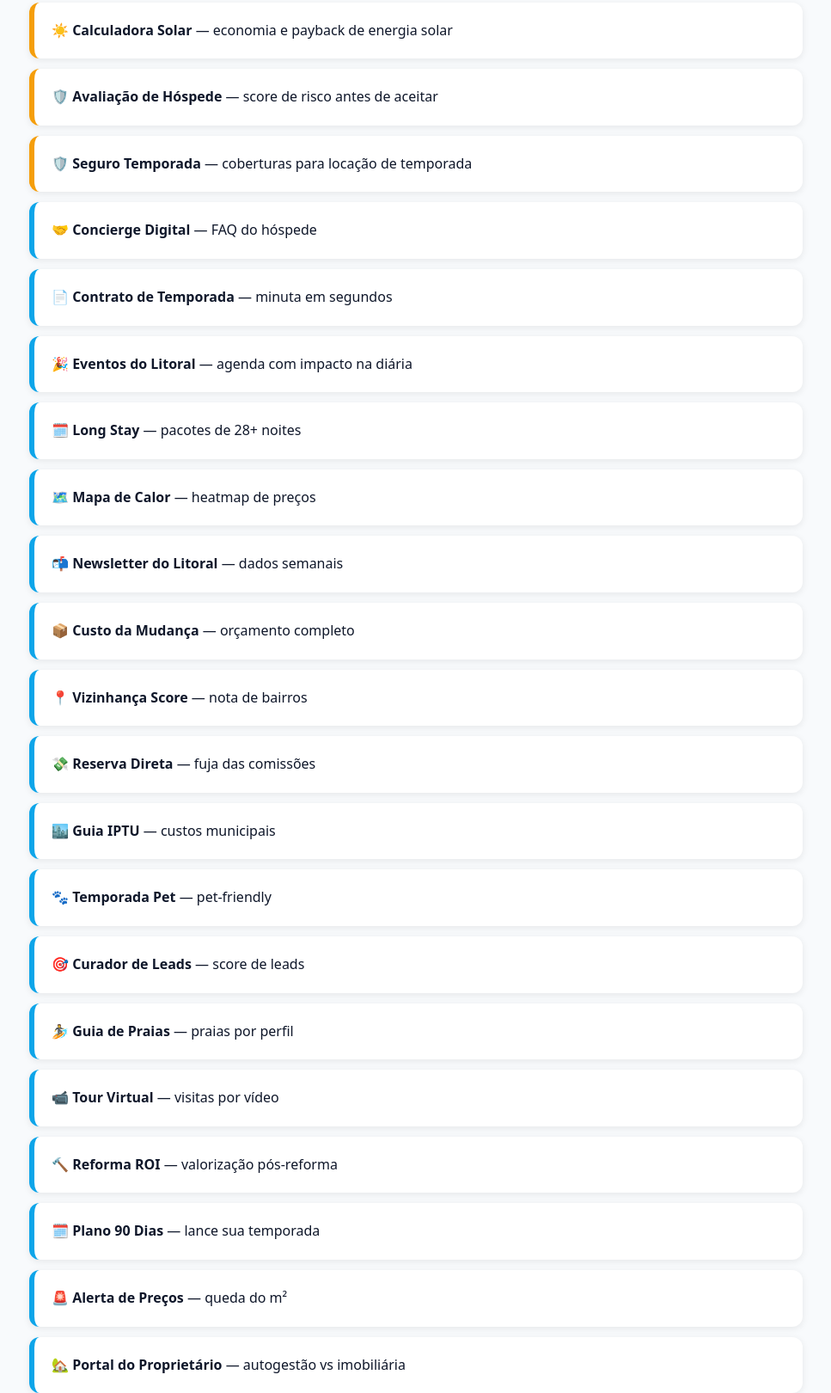
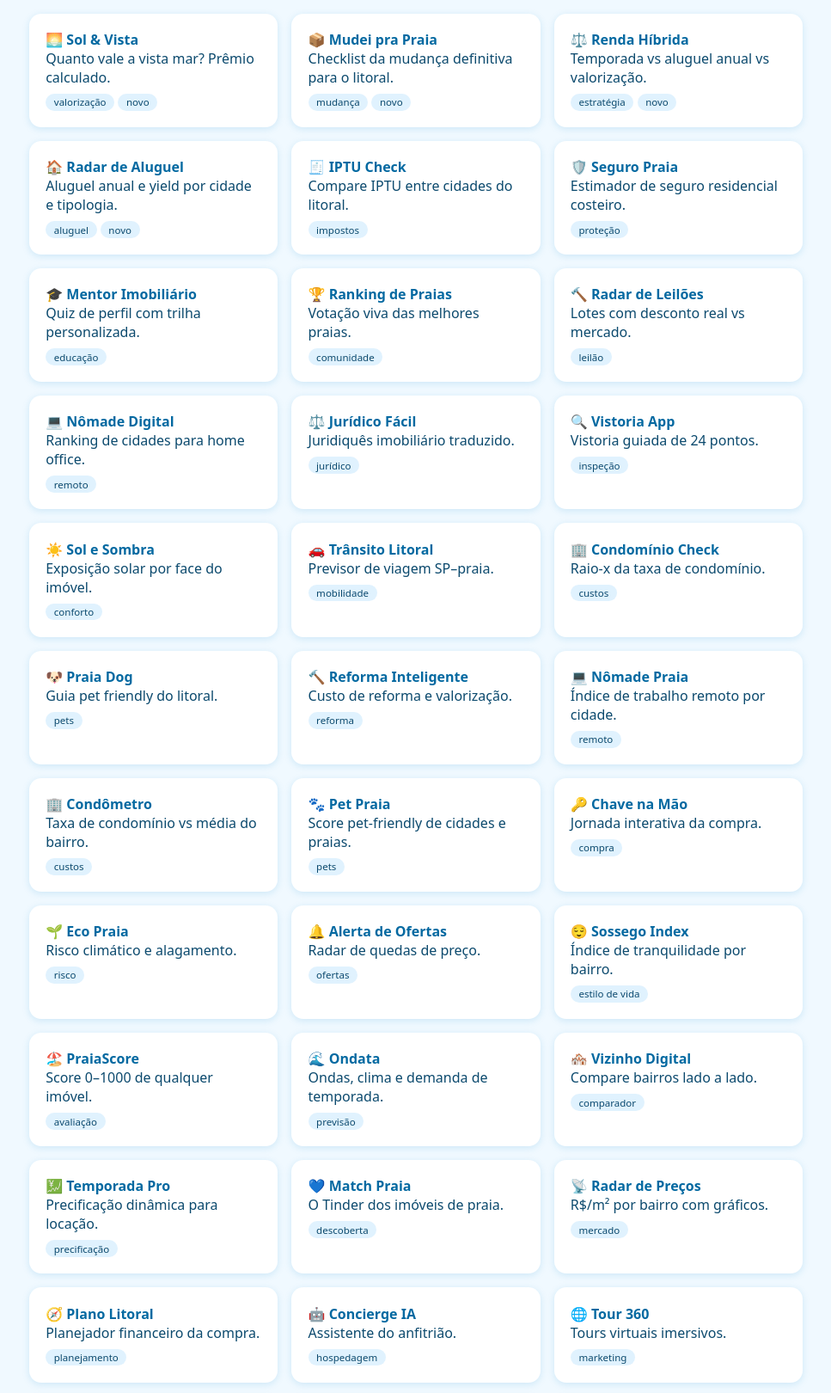
Before and after one commit to praiadigital/apps, a plain HTML site: page index.html in a window 1280 px wide. Shown: the part 295-1915 px from the top of the page at 86% size, without its empty margins (156-1123 px from the left). Drawn offline with Linux system fonts and the light colour scheme.

Commit message:
feat: add sol-vista, mudei-pra-praia, renda-hibrida e radar-aluguel ao hub

```diff
--- a/index.html
+++ b/index.html
@@ -1,63 +1,72 @@
 <!DOCTYPE html>
 <html lang="pt-BR">
 <head>
-<meta charset="UTF-8">
-<meta name="viewport" content="width=device-width, initial-scale=1.0">
-<title>Rede de Apps — Praia Digital</title>
-<meta name="description" content="Todos os aplicativos e ferramentas da rede Praia Digital: simuladores, guias, quizzes e áreas temáticas do mercado imobiliário do litoral paulista.">
-<style>
-body{font-family:system-ui,-apple-system,sans-serif;margin:0;background:#f8fafc;color:#0f172a;line-height:1.6}
-.hero{background:linear-gradient(135deg,#0c4a6e,#0ea5e9);color:#fff;padding:60px 20px;text-align:center}
-.container{max-width:900px;margin:0 auto;padding:30px 20px}
-.app{display:block;background:#fff;border-radius:12px;padding:20px;margin:12px 0;text-decoration:none;color:#0f172a;box-shadow:0 2px 8px rgba(0,0,0,.08);border-left:6px solid #0ea5e9}
-.app:hover{transform:translateY(-2px)}
-.app.new{border-left-color:#f59e0b}
-footer{text-align:center;padding:24px;color:#64748b;font-size:.9em}
-</style>
+<meta charset="UTF-8"><meta name="viewport" content="width=device-width,initial-scale=1">
+<title>Praia Digital Apps — Rede de Apps do Litoral</title>
+<meta name="description" content="Hub da rede de apps satélite Praia Digital: ferramentas gratuitas para imóveis, temporada e investimento no litoral paulista.">
+<style>body{font-family:system-ui;margin:0;background:#f0f9ff;color:#0c4a6e}header{background:linear-gradient(135deg,#0369a1,#0ea5e9);color:#fff;padding:2.5rem 1rem;text-align:center}header a{color:#bae6fd}main{max-width:900px;margin:1.5rem auto;padding:0 1rem}.grid{display:grid;grid-template-columns:repeat(auto-fill,minmax(260px,1fr));gap:1rem}.app{background:#fff;border-radius:14px;padding:1.2rem;box-shadow:0 2px 8px rgba(2,132,199,.15);text-decoration:none;color:inherit;display:block;transition:transform .15s}.app:hover{transform:translateY(-3px)}.app b{color:#0369a1}.tag{display:inline-block;background:#e0f2fe;border-radius:999px;padding:.15rem .6rem;font-size:.72rem;margin-top:.5rem}h2{margin-top:2rem}footer{text-align:center;font-size:.85rem;padding:2rem 1rem;color:#0369a1}</style>
 </head>
 <body>
-<div class="hero">
-<h1>🌊 Rede de Apps Praia Digital</h1>
-<p>Ferramentas, simuladores e guias especializados no mercado imobiliário do litoral paulista.</p>
+<header><h1>🌊 Praia Digital Apps</h1><p>Uma rede de apps gratuitos para quem compra, investe ou hospeda no litoral paulista.</p><a href="https://praia.digital">← Voltar ao portal praia.digital</a></header>
+<main>
+<h2>🚀 Lançamentos</h2>
+<div class="grid">
+<a class="app" href="https://praia.digital/sol-vista"><b>🌅 Sol & Vista</b><br>Quanto vale a vista mar? Prêmio calculado.<br><span class="tag">valorização</span> <span class="tag">novo</span></a>
+<a class="app" href="https://praia.digital/mudei-pra-praia"><b>📦 Mudei pra Praia</b><br>Checklist da mudança definitiva para o litoral.<br><span class="tag">mudança</span> <span class="tag">novo</span></a>
+<a class="app" href="https://praia.digital/renda-hibrida"><b>⚖️ Renda Híbrida</b><br>Temporada vs aluguel anual vs valorização.<br><span class="tag">estratégia</span> <span class="tag">novo</span></a>
+<a class="app" href="https://praia.digital/radar-aluguel"><b>🏠 Radar de Aluguel</b><br>Aluguel anual e yield por cidade e tipologia.<br><span class="tag">aluguel</span> <span class="tag">novo</span></a>
+<a class="app" href="https://praia.digital/iptu-check"><b>🧾 IPTU Check</b><br>Compare IPTU entre cidades do litoral.<br><span class="tag">impostos</span></a>
+<a class="app" href="https://praia.digital/seguro-praia"><b>🛡️ Seguro Praia</b><br>Estimador de seguro residencial costeiro.<br><span class="tag">proteção</span></a>
+<a class="app" href="https://praia.digital/mentor-imobiliario"><b>🎓 Mentor Imobiliário</b><br>Quiz de perfil com trilha personalizada.<br><span class="tag">educação</span></a>
+<a class="app" href="https://praia.digital/ranking-praias"><b>🏆 Ranking de Praias</b><br>Votação viva das melhores praias.<br><span class="tag">comunidade</span></a>
+<a class="app" href="https://praia.digital/radar-leiloes"><b>🔨 Radar de Leilões</b><br>Lotes com desconto real vs mercado.<br><span class="tag">leilão</span></a>
+<a class="app" href="https://praia.digital/nomade-digital"><b>💻 Nômade Digital</b><br>Ranking de cidades para home office.<br><span class="tag">remoto</span></a>
+<a class="app" href="https://praia.digital/juridico-facil"><b>⚖️ Jurídico Fácil</b><br>Juridiquês imobiliário traduzido.<br><span class="tag">jurídico</span></a>
+<a class="app" href="https://praia.digital/vistoria-app"><b>🔍 Vistoria App</b><br>Vistoria guiada de 24 pontos.<br><span class="tag">inspeção</span></a>
+<a class="app" href="https://praia.digital/sol-e-sombra"><b>☀️ Sol e Sombra</b><br>Exposição solar por face do imóvel.<br><span class="tag">conforto</span></a>
+<a class="app" href="https://praia.digital/transito-litoral"><b>🚗 Trânsito Litoral</b><br>Previsor de viagem SP–praia.<br><span class="tag">mobilidade</span></a>
+<a class="app" href="https://praia.digital/condominio-check"><b>🏢 Condomínio Check</b><br>Raio-x da taxa de condomínio.<br><span class="tag">custos</span></a>
+<a class="app" href="https://praia.digital/praia-dog"><b>🐶 Praia Dog</b><br>Guia pet friendly do litoral.<br><span class="tag">pets</span></a>
+<a class="app" href="https://praia.digital/reforma-inteligente"><b>🔨 Reforma Inteligente</b><br>Custo de reforma e valorização.<br><span class="tag">reforma</span></a>
+<a class="app" href="https://praia.digital/nomade-praia"><b>💻 Nômade Praia</b><br>Índice de trabalho remoto por cidade.<br><span class="tag">remoto</span></a>
+<a class="app" href="https://praia.digital/condometro"><b>🏢 Condômetro</b><br>Taxa de condomínio vs média do bairro.<br><span class="tag">custos</span></a>
+<a class="app" href="https://praia.digital/pet-praia"><b>🐾 Pet Praia</b><br>Score pet-friendly de cidades e praias.<br><span class="tag">pets</span></a>
+<a class="app" href="https://praia.digital/chave-na-mao"><b>🔑 Chave na Mão</b><br>Jornada interativa da compra.<br><span class="tag">compra</span></a>
+<a class="app" href="https://praia.digital/eco-praia"><b>🌱 Eco Praia</b><br>Risco climático e alagamento.<br><span class="tag">risco</span></a>
+<a class="app" href="https://praia.digital/alerta-ofertas"><b>🔔 Alerta de Ofertas</b><br>Radar de quedas de preço.<br><span class="tag">ofertas</span></a>
+<a class="app" href="https://praia.digital/sossego-index"><b>😌 Sossego Index</b><br>Índice de tranquilidade por bairro.<br><span class="tag">estilo de vida</span></a>
+<a class="app" href="https://praia.digital/praiascore"><b>🏖️ PraiaScore</b><br>Score 0–1000 de qualquer imóvel.<br><span class="tag">avaliação</span></a>
+<a class="app" href="https://praia.digital/ondata"><b>🌊 Ondata</b><br>Ondas, clima e demanda de temporada.<br><span class="tag">previsão</span></a>
+<a class="app" href="https://praia.digital/vizinho-digital"><b>🏘️ Vizinho Digital</b><br>Compare bairros lado a lado.<br><span class="tag">comparador</span></a>
+<a class="app" href="https://praia.digital/temporada-pro"><b>💹 Temporada Pro</b><br>Precificação dinâmica para locação.<br><span class="tag">precificação</span></a>
+<a class="app" href="https://praia.digital/match-praia"><b>💙 Match Praia</b><br>O Tinder dos imóveis de praia.<br><span class="tag">descoberta</span></a>
+<a class="app" href="https://praia.digital/radar-precos"><b>📡 Radar de Preços</b><br>R$/m² por bairro com gráficos.<br><span class="tag">mercado</span></a>
+<a class="app" href="https://praia.digital/plano-litoral"><b>🧭 Plano Litoral</b><br>Planejador financeiro da compra.<br><span class="tag">planejamento</span></a>
+<a class="app" href="https://praia.digital/concierge-ia"><b>🤖 Concierge IA</b><br>Assistente do anfitrião.<br><span class="tag">hospedagem</span></a>
+<a class="app" href="https://praia.digital/tour-360"><b>🌐 Tour 360</b><br>Tours virtuais imersivos.<br><span class="tag">marketing</span></a>
+<a class="app" href="https://praia.digital/marea"><b>🌙 Maréa</b><br>Tábua de marés + sazonalidade.<br><span class="tag">clima</span></a>
+<a class="app" href="https://praia.digital/mapa-investidor"><b>🗺️ Mapa do Investidor</b><br>Score de investimento por cidade.<br><span class="tag">investimento</span></a>
+<a class="app" href="https://praia.digital/checklist-anfitriao"><b>✅ Checklist do Anfitrião</b><br>Checklist com progresso salvo.<br><span class="tag">hospedagem</span></a>
 </div>
-<div class="container">
-<a class="app new" href="https://praiadigital.github.io/calculadora-energia/">☀️ <strong>Calculadora Solar</strong> — economia e payback de energia solar</a>
-<a class="app new" href="https://praiadigital.github.io/avaliacao-hospede/">🛡️ <strong>Avaliação de Hóspede</strong> — score de risco antes de aceitar</a>
-<a class="app new" href="https://praiadigital.github.io/seguro-temporada/">🛡️ <strong>Seguro Temporada</strong> — coberturas para locação de temporada</a>
-<a class="app" href="https://praiadigital.github.io/concierge-digital/">🤝 <strong>Concierge Digital</strong> — FAQ do hóspede</a>
-<a class="app" href="https://praiadigital.github.io/contrato-temporada/">📄 <strong>Contrato de Temporada</strong> — minuta em segundos</a>
-<a class="app" href="https://praiadigital.github.io/eventos-litoral/">🎉 <strong>Eventos do Litoral</strong> — agenda com impacto na diária</a>
-<a class="app" href="https://praiadigital.github.io/long-stay/">🗓️ <strong>Long Stay</strong> — pacotes de 28+ noites</a>
-<a class="app" href="https://praiadigital.github.io/mapa-calor/">🗺️ <strong>Mapa de Calor</strong> — heatmap de preços</a>
-<a class="app" href="https://praiadigital.github.io/newsletter-hub/">📬 <strong>Newsletter do Litoral</strong> — dados semanais</a>
-<a class="app" href="https://praiadigital.github.io/custo-mudanca/">📦 <strong>Custo da Mudança</strong> — orçamento completo</a>
-<a class="app" href="https://praiadigital.github.io/vizinhanca-score/">📍 <strong>Vizinhança Score</strong> — nota de bairros</a>
-<a class="app" href="https://praiadigital.github.io/reserva-direta/">💸 <strong>Reserva Direta</strong> — fuja das comissões</a>
-<a class="app" href="https://praiadigital.github.io/iptu-guia/">🏙️ <strong>Guia IPTU</strong> — custos municipais</a>
-<a class="app" href="https://praiadigital.github.io/temporada-pets/">🐾 <strong>Temporada Pet</strong> — pet-friendly</a>
-<a class="app" href="https://praiadigital.github.io/curador-leads/">🎯 <strong>Curador de Leads</strong> — score de leads</a>
-<a class="app" href="https://praiadigital.github.io/guia-praias/">🏄 <strong>Guia de Praias</strong> — praias por perfil</a>
-<a class="app" href="https://praiadigital.github.io/tour-virtual/">📹 <strong>Tour Virtual</strong> — visitas por vídeo</a>
-<a class="app" href="https://praiadigital.github.io/reforma-roi/">🔨 <strong>Reforma ROI</strong> — valorização pós-reforma</a>
-<a class="app" href="https://praiadigital.github.io/plano-90dias/">🗓️ <strong>Plano 90 Dias</strong> — lance sua temporada</a>
-<a class="app" href="https://praiadigital.github.io/alerta-precos/">🚨 <strong>Alerta de Preços</strong> — queda do m²</a>
-<a class="app" href="https://praiadigital.github.io/proprietarios/">🏡 <strong>Portal do Proprietário</strong> — autogestão vs imobiliária</a>
-<a class="app" href="https://praiadigital.github.io/corretores/">🏠 <strong>Kit do Corretor</strong> — WhatsApp e captação</a>
-<a class="app" href="https://praiadigital.github.io/comparador-cidades/">⚖️ <strong>Comparador de Cidades</strong> — lado a lado</a>
-<a class="app" href="https://praiadigital.github.io/checklist-vistoria/">📝 <strong>Checklist de Vistoria</strong></a>
-<a class="app" href="https://praiadigital.github.io/match-imovel/">🏖️ <strong>Match Imóvel</strong> — quiz da cidade ideal</a>
-<a class="app" href="https://praiadigital.github.io/score-investidor/">📊 <strong>Score do Investidor</strong></a>
-<a class="app" href="https://praiadigital.github.io/radar-precos/">📡 <strong>Radar de Preços</strong> — m² com tendências</a>
-<a class="app" href="https://praiadigital.github.io/ferramentas/">🧰 <strong>Ferramentas</strong> — 17 utilitários</a>
-<a class="app" href="https://praiadigital.github.io/calculadoras/">🧮 <strong>Calculadoras</strong> — yield e custo real</a>
-<a class="app" href="https://praiadigital.github.io/investidores/">💼 <strong>Investidores</strong> — ecossistema proptech</a>
-<a class="app" href="https://praiadigital.github.io/hermes-agents/">🤖 <strong>Hermes Agents</strong> — IA para imobiliárias</a>
-<a class="app" href="https://praiadigital.github.io/simulador-roi/">📈 <strong>Simulador ROI</strong></a>
-<a class="app" href="https://praiadigital.github.io/simulador-credito/">🏦 <strong>Simulador de Crédito</strong></a>
-<a class="app" href="https://praiadigital.github.io/area-anfitriao/">🌟 <strong>Área do Anfitrião</strong></a>
-<a class="app" href="https://praiadigital.github.io/guia-litoral/">📊 <strong>Guia do Litoral</strong></a>
-<a class="app" href="https://praiadigital.github.io/blog-litoral/">✍️ <strong>Blog do Litoral</strong></a>
+<h2>📚 Satélites clássicos</h2>
+<div class="grid">
+<a class="app" href="https://praia.digital/simulador-roi"><b>Simulador de ROI</b><br>Rendimento de locação de temporada.</a>
+<a class="app" href="https://praia.digital/simulador-credito"><b>Simulador de Crédito</b><br>FGTS, MCMV e SBPE no litoral.</a>
+<a class="app" href="https://praia.digital/area-anfitriao"><b>Área do Anfitrião</b><br>Gestão Airbnb/Booking.</a>
+<a class="app" href="https://praia.digital/guia-litoral"><b>Guia do Litoral</b><br>Relatórios de mercado e valorização.</a>
+<a class="app" href="https://praia.digital/blog-litoral"><b>Blog do Litoral</b><br>SEO local e automação imobiliária.</a>
+<a class="app" href="https://praia.digital/hermes-agents"><b>Hermes Agents</b><br>Agentes autônomos de IA para imobiliárias.</a>
+<a class="app" href="https://praia.digital/avaliador-imoveis"><b>Avaliador de Imóveis</b><br>Estimativa de valor por m².</a>
+<a class="app" href="https://praia.digital/calculadora-custos"><b>Calculadora de Custos</b><br>ITBI, registro, cartório e corretagem.</a>
+<a class="app" href="https://praia.digital/calculadoras"><b>Calculadoras</b><br>Financiamento, consórcio e ROI.</a>
+<a class="app" href="https://praia.digital/gerador-descricoes"><b>Gerador de Descrições IA</b><br>Anúncios otimizados para portais.</a>
+<a class="app" href="https://praia.digital/portal-corretores"><b>Portal do Corretor</b><br>Cadastro, planos e Academy.</a>
+<a class="app" href="https://praia.digital/ferramentas"><b>Ferramentas</b><br>Calculadoras Airbnb e precificação.</a>
+<a class="app" href="https://praia.digital/eventos-litoral"><b>Eventos do Litoral</b><br>Agenda 2026/2027 e oportunidades.</a>
+<a class="app" href="https://praia.digital/investidores"><b>Portal do Investidor</b><br>Análises e oportunidades.</a>
+<a class="app" href="https://praia.digital/newsletter-litoral"><b>Newsletter do Litoral</b><br>IA para imóveis no litoral.</a>
 </div>
-<footer><a href="https://praia.digital/">← Voltar para praia.digital</a></footer>
+</main>
+<footer>© 2026 <a href="https://praia.digital">Praia Digital</a> — tecnologia para o mercado imobiliário do litoral · <a href="https://github.com/praiadigital">GitHub</a></footer>
 </body>
 </html>
```
